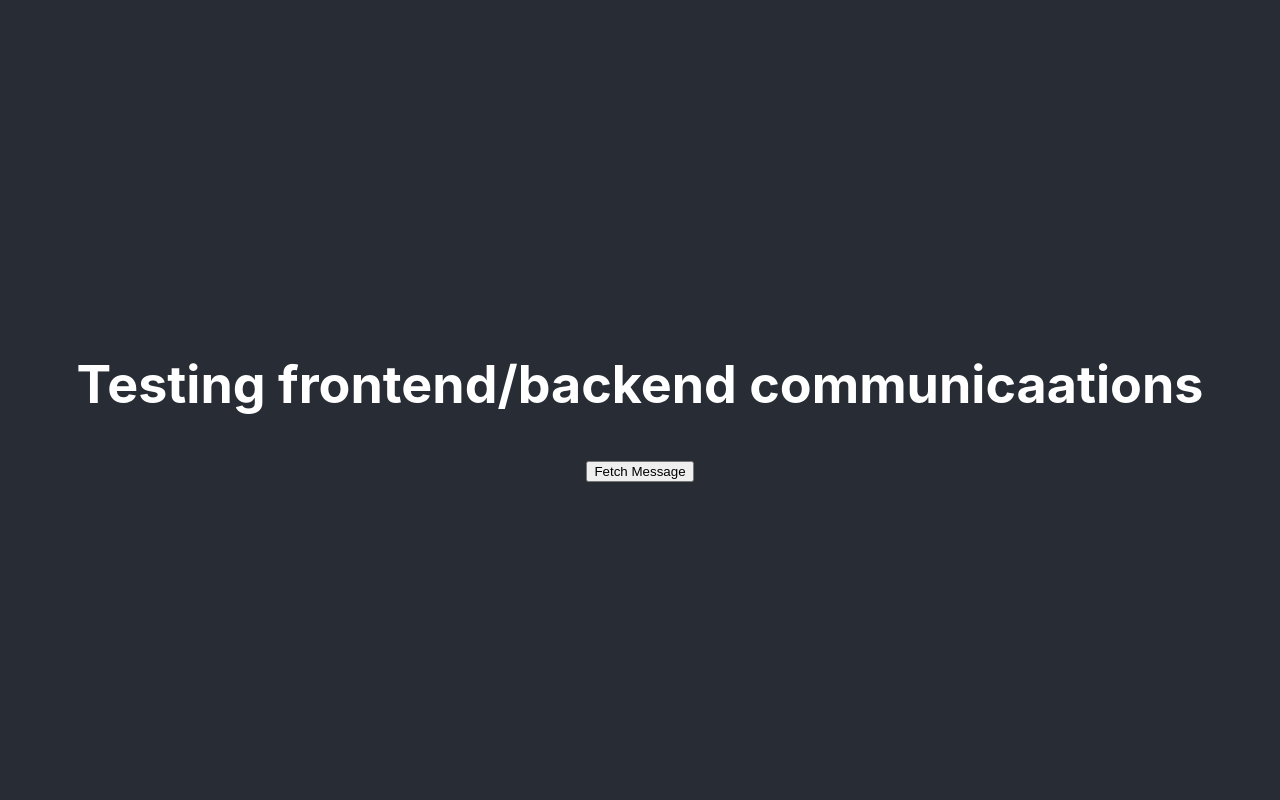
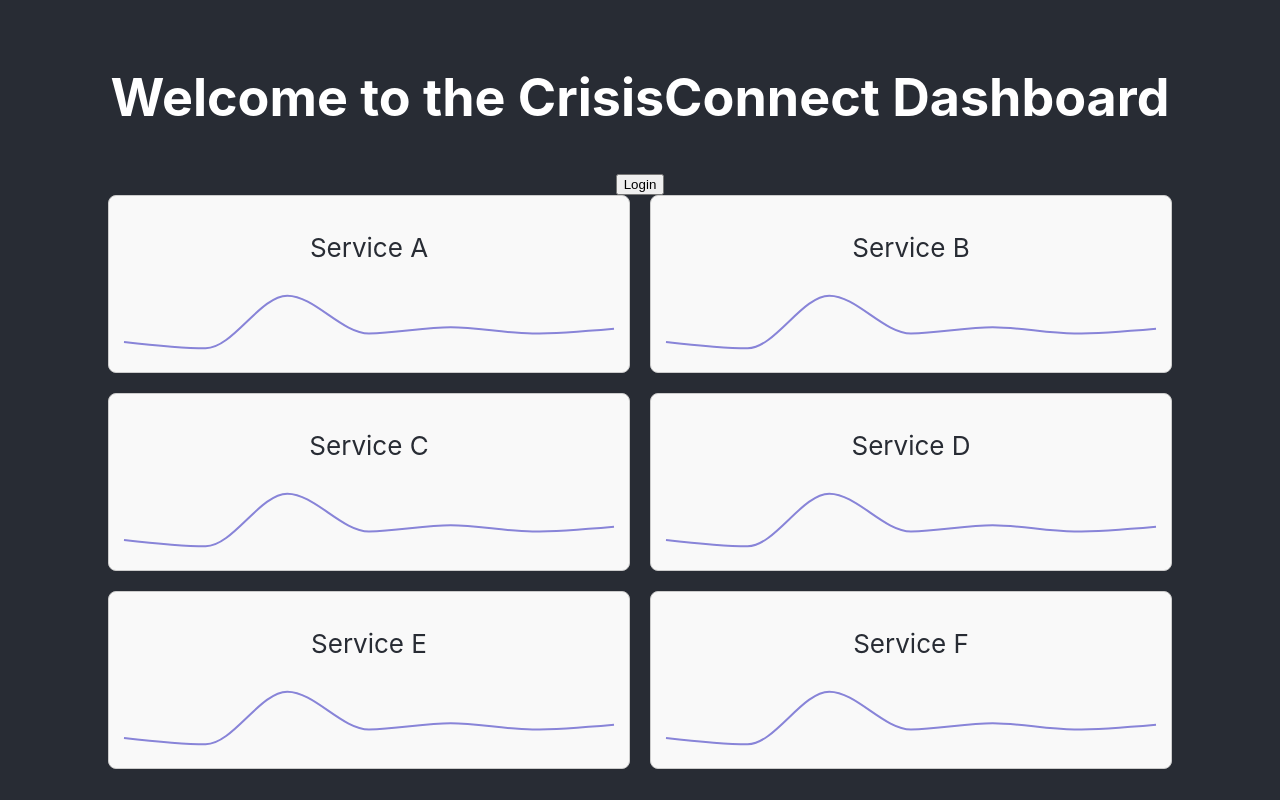
Before and after one commit to satvik1301/CrisisConnect, a React (Create React App) app in the folder Frontend/: page / in a window 1280 px wide. Built offline with nearby package versions, Linux system fonts and the light colour scheme.

Commit message:
Added React-Router-DOM and Login page

```diff
--- a/Frontend/package.json
+++ b/Frontend/package.json
@@ -9,7 +9,9 @@
     "axios": "^1.7.7",
     "react": "^18.3.1",
     "react-dom": "^18.3.1",
+    "react-router-dom": "^6.27.0",
     "react-scripts": "5.0.1",
+    "recharts": "2.12.6",
     "web-vitals": "^2.1.4"
   },
   "scripts": {
--- a/Frontend/src/App.css
+++ b/Frontend/src/App.css
@@ -1,5 +1,8 @@
 .App {
   text-align: center;
+  justify-content: center; /* Center horizontally */
+  align-items: center; /* Center vertically if needed */
+  height: 100vh; /* Full height if you want to center vertically */
 }
 
 .App-logo {
@@ -36,3 +39,29 @@
     transform: rotate(360deg);
   }
 }
+
+.Chart {
+  padding: 10px;
+  background-color: #f9f9f9;
+  border: 1px solid #ccc;
+  border-radius: 8px; /* Rounded corners */
+}
+
+.Chart-grid {
+  display: grid;
+  grid-template-columns: 1fr 1fr; /* Two equal-width columns */
+  gap: 20px; /* Space between columns */
+  justify-items: center; /* Centers charts horizontally in each column */
+  align-items: center; /* Centers charts vertically */
+  margin: 0 auto; /* Centers the entire grid on the page */
+  width: 100%; /* Adjust the width as needed */
+}
+
+
+.service{
+color:#282c34
+}
+
+p {
+  color: white
+}
--- a/Frontend/src/App.js
+++ b/Frontend/src/App.js
@@ -1,9 +1,22 @@
 import './App.css';
 import React from 'react'
 import axios from 'axios';
-
+import Home from './Home';
+import Login from './Login';
+import { Route, Routes } from 'react-router-dom'
 
 function App() {
+/*<div className="App">
+      <header className="App-header">
+     <div>
+    <h1>Testing frontend/backend communicaations</h1>
+    <button onClick={() => GetData()}>Fetch Message</button>
+
+  </div>
+  </header>
+</div>
+*/
+
 const [data, setData] = React.useState(null);
 // This function will be called when the button is clicked
 async function GetData() {
@@ -18,15 +31,11 @@ function App() {
 console.log(data);
   return (
     <div className="App">
-      <header className="App-header">
-     <div>
-    <h1>Testing frontend/backend communicaations</h1>
-    <button onClick={() => GetData()}>Fetch Message</button>
-
-  </div>
-  </header>
+     <Routes>
+        <Route path="/" element={<Home />} />
+        <Route path="/login" element={<Login />} />
+      </Routes>
     </div>
   );
 }
-
 export default App;
--- /dev/null
+++ b/Frontend/src/Home.js
@@ -0,0 +1,75 @@
+import { LineChart, Line, XAxis } from "recharts";
+import { Link } from 'react-router-dom';
+
+//datapoints for line graph
+const chart_data = [
+    { name: "Page A", pv: 2400 }, { name: "Page B", pv: 1398, }, { name: "Page C", pv: 9730 }, { name: "Page D", pv: 3738 }, { name: "Page E", pv: 4730 }, { name: "Page F", pv: 3730 }, { name: "Page G", pv: 4500 },
+  ];
+
+const Home = () => {
+    return (
+        <div className="App">
+            <header className="App-header">
+                <div>
+                    <h1>Welcome to the CrisisConnect Dashboard</h1>
+                    <Link to="/login">
+                        <button>Login</button>
+                    </Link>
+                    {/*<button onClick={() => GetData()}>Fetch Message</button>*/}
+
+                    <div className="Chart-grid">
+                        <div className="Chart">
+                        <p className="service">Service A</p>
+                        {/*this is the code to output the graph */}
+                        <LineChart width={500} height={73} data={chart_data}>
+                            <Line type="monotone" dataKey="pv" stroke="#8884d8" strokeWidth={2} dot={false}/>
+                        </LineChart>
+                        </div>
+
+                        <div className="Chart">
+                        <p className="service">Service B</p>
+                        {/*this is the code to output the graph */}
+                        <LineChart width={500} height={73} data={chart_data}>
+                            <Line type="monotone" dataKey="pv" stroke="#8884d8" strokeWidth={2} dot={false}/>
+                        </LineChart>
+                        </div>
+
+                        <div className="Chart">
+                        <p className="service">Service C</p>
+                        {/*this is the code to output the graph */}
+                        <LineChart width={500} height={73} data={chart_data}>
+                            <Line type="monotone" dataKey="pv" stroke="#8884d8" strokeWidth={2} dot={false}/>
+                        </LineChart>
+                        </div>
+
+                        <div className="Chart">
+                        <p className="service">Service D</p>
+                        {/*this is the code to output the graph */}
+                        <LineChart width={500} height={73} data={chart_data}>
+                            <Line type="monotone" dataKey="pv" stroke="#8884d8" strokeWidth={2} dot={false}/>
+                        </LineChart>
+                        </div>
+
+                        <div className="Chart">
+                        <p className="service">Service E</p>
+                        {/*this is the code to output the graph */}
+                        <LineChart width={500} height={73} data={chart_data}>
+                            <Line type="monotone" dataKey="pv" stroke="#8884d8" strokeWidth={2} dot={false}/>
+                        </LineChart>
+                        </div>
+
+                        <div className="Chart">
+                        <p className="service">Service F</p>
+                        {/*this is the code to output the graph */}
+                        <LineChart width={500} height={73} data={chart_data}>
+                            <Line type="monotone" dataKey="pv" stroke="#8884d8" strokeWidth={2} dot={false}/>
+                        </LineChart>
+                        </div>
+                    </div>
+                </div>
+            </header>
+        </div>
+    )
+}
+
+export default Home
--- /dev/null
+++ b/Frontend/src/Login.js
@@ -0,0 +1,24 @@
+import React from 'react'
+import { Link } from 'react-router-dom';
+
+const Login = () => {
+    return (
+        <div className="App" >
+            <header className="App-header">
+                <Link to="/">
+                    <button>Home</button>
+                </Link>
+                <h1>Login</h1>
+                <p>Username:</p>
+                <input type = "text" placeholder="Enter your username" />
+                <p>Password:</p>
+                <input type = "password" placeholder="Enter your password" />
+                <br></br>
+                <button>Login</button>
+            </header>
+        </div>
+
+    )
+}
+
+export default Login
--- a/Frontend/src/index.js
+++ b/Frontend/src/index.js
@@ -2,10 +2,15 @@ import React from 'react';
 import ReactDOM from 'react-dom/client';
 import './index.css';
 import App from './App';
+import { BrowserRouter as Router, Route, Routes } from 'react-router-dom';
 
 const root = ReactDOM.createRoot(document.getElementById('root'));
 root.render(
   <React.StrictMode>
-    <App />
+    <Router>
+      <Routes>
+        <Route path="*" element={<App />} />
+      </Routes>
+    </Router>
   </React.StrictMode>
 );
```
Also changed, not shown: Frontend/src/logo.svg (deleted), 1 other file (tests, documents, lock files or other folders). Lines whose indentation alone changed are shown as unchanged.
